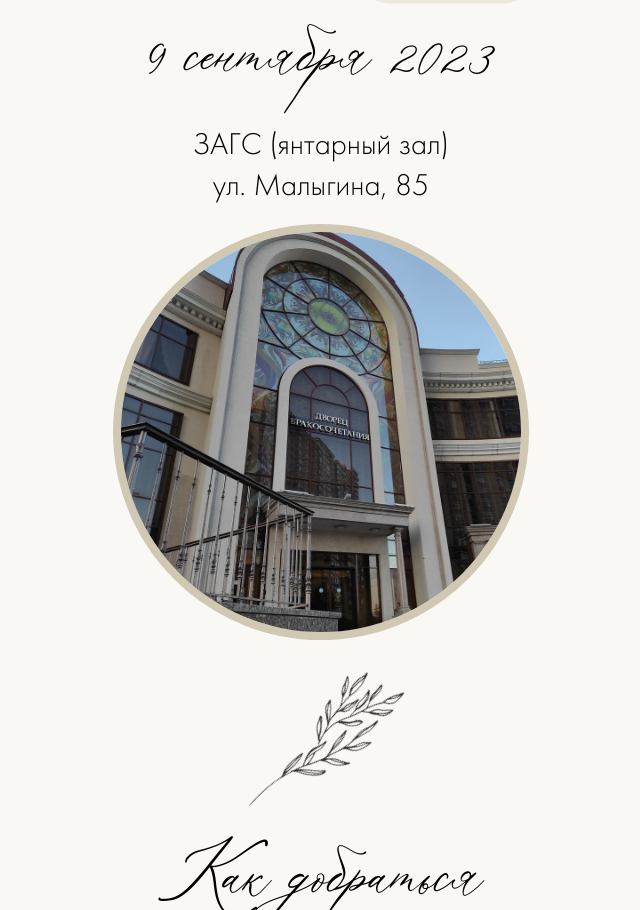
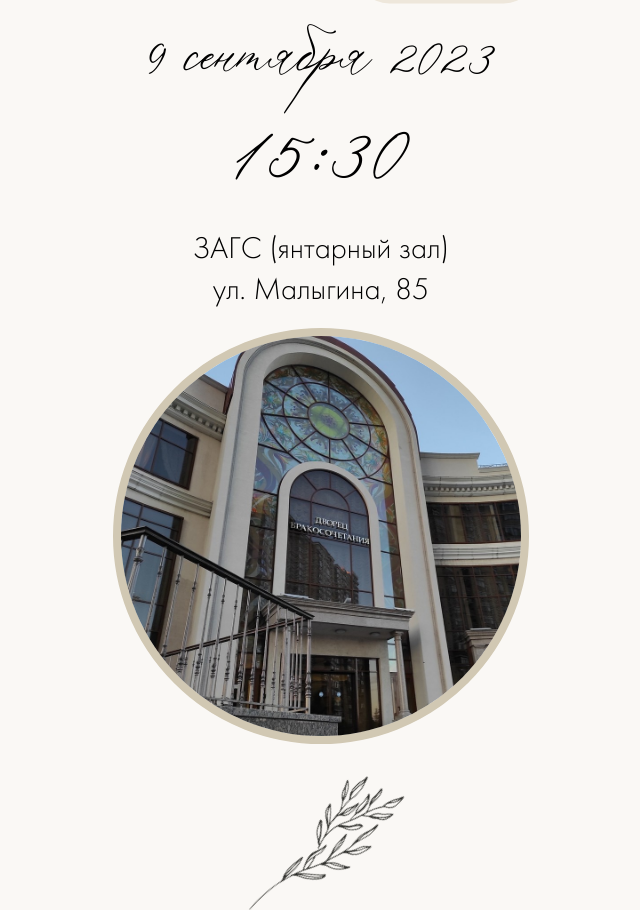
Before and after one commit to d-sidorov/wedding, a Vue app: page / in a window 1280 px wide. Shown: the part 1326-2236 px from the top of the page, without its empty margins (319-959 px from the left). Built offline with nearby package versions, Linux system fonts and the light colour scheme; a web font is replaced by a local one.

Commit message:
добавил время и прокрутку вверх при переключении дат

```diff
--- a/src/components/Invite/InviteInfo.vue
+++ b/src/components/Invite/InviteInfo.vue
@@ -3,6 +3,7 @@ import MyDivider from "../UI/Divider.vue";
 import IntersectionBlock from "../UI/IntersectionBlock.vue";
 const props = defineProps([
   "date",
+  "time",
   "location",
   "address",
   "mapId",
@@ -14,6 +15,7 @@ const props = defineProps([
 
 <template>
   <p class="font-agonia text-xl md:text-2xl py-3 md:py-5">{{ props.date }}</p>
+  <p class="font-agonia text-2xl md:text-4xl py-3 md:py-5">{{ props.time }}</p>
   <p class="mt-3 text-lg md:text-2xl">{{ props.location }}</p>
   <p class="text-lg md:text-2xl">{{ props.address }}</p>
   <div
--- a/src/components/TheInvite.vue
+++ b/src/components/TheInvite.vue
@@ -25,6 +25,7 @@ const buttons = [
 const inviteParams = {
   [INVITE_CEREMONY]: {
     date: "9 сентября 2023",
+    time: "15:30",
     location: "ЗАГС (янтарный зал)",
     address: "ул. Малыгина, 85",
     mapId: "3A458c79962881e561cd5ed875fc22df0af7309a62f85e06d75ea075aee2477c02",
@@ -42,6 +43,7 @@ const inviteParams = {
   },
   [INVITE_PARTY]: {
     date: "11 сентября 2023",
+    time: "17:00",
     location: "Zima&Leto Park",
     address: "д. Падерина. ул. Хвойная, 10",
     mapId: "3A85adfee5d679e26a77587f1f93013f663c5bcbd44db5b3e852e2fcbaaeff7b79",
@@ -64,7 +66,13 @@ const selectedInviteParams = computed(() => inviteParams[selectedInvite.value]);
 const selectedInviteComponent = computed(
   () => inviteComponents[`Invite${selectedInvite.value}`]
 );
-const selectInvite = (invite) => (selectedInvite.value = invite);
+
+const target = ref(null);
+const selectInvite = (invite) => {
+  console.log(target);
+  selectedInvite.value = invite;
+  target.value.scrollIntoView({ behavior: "smooth" });
+};
 </script>
 
 <template>
@@ -80,6 +88,7 @@ const selectInvite = (invite) => (selectedInvite.value = invite);
     </div>
     <div class="text-center text-lg mb-2 md:text-2xl">Ждем Вас</div>
 
+    <div ref="target"></div>
     <div
       class="mx-auto flex justify-center items-center gap-x-10 md:gap-x-16 py-2 md:py-4 sticky bg-[#faf8f5] z-50 -top-1"
     >
```
